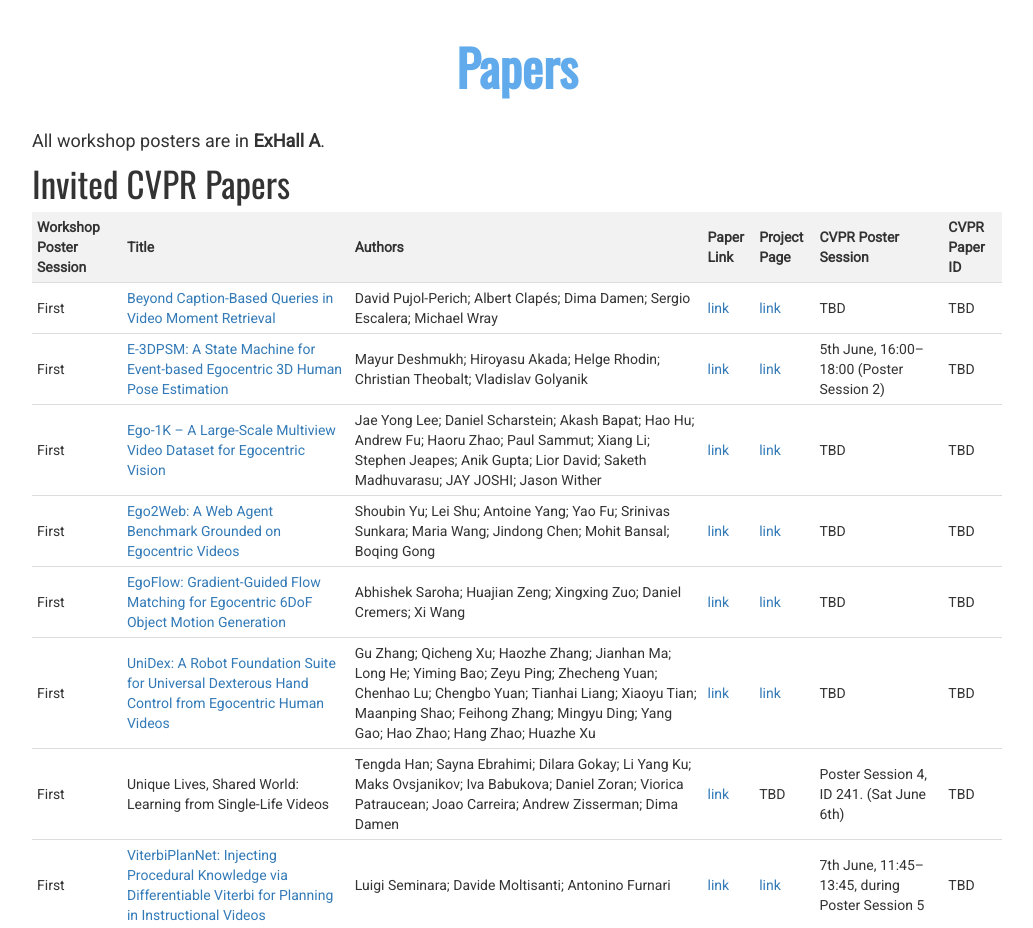
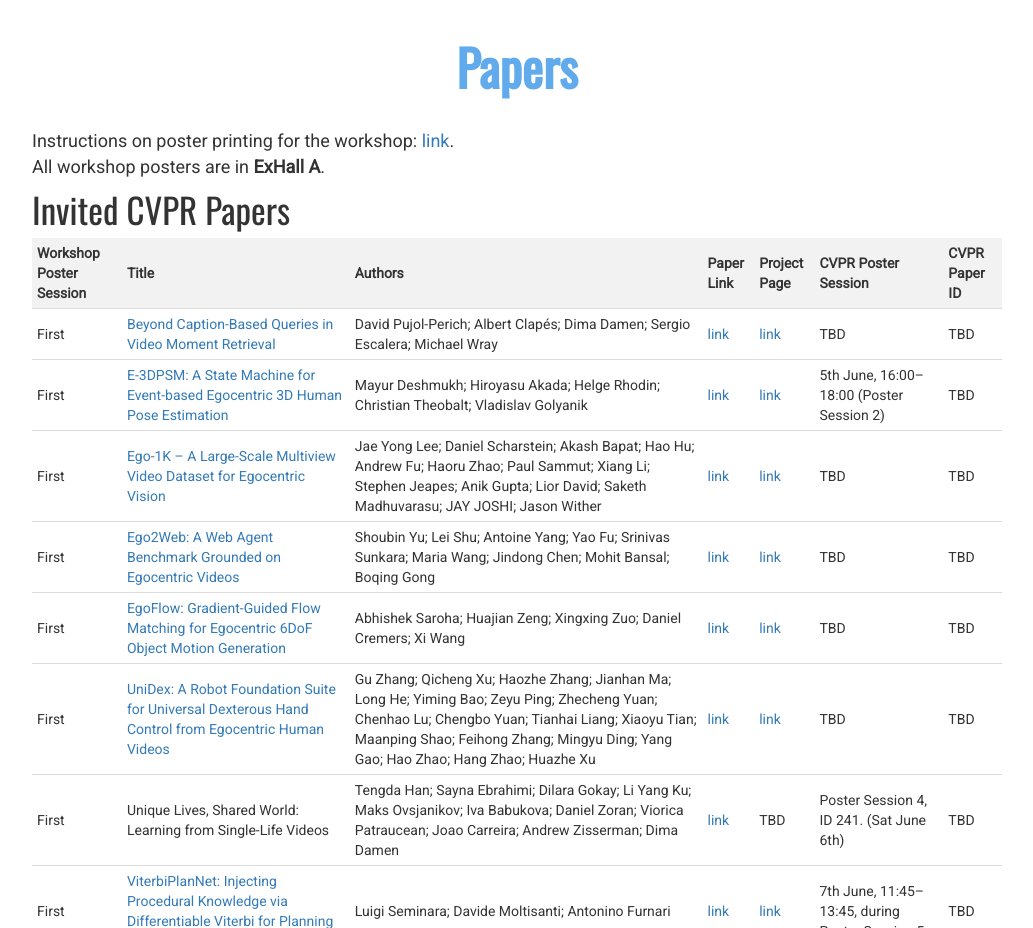
Before and after one commit to egovis/cvpr26, a plain HTML site: page index.html in a window 1280 px wide. Shown: the part 8960-9888 px from the top of the page, without its empty margins (123-1156 px from the left). Drawn offline with nearby package versions, Linux system fonts and the light colour scheme.

Commit message:
add workshop poster information

```diff
--- a/index.html
+++ b/index.html
@@ -860,6 +860,7 @@
         </div>
       </div>
       <p>
+        Instructions on poster printing for the workshop: <a href="https://cvpr.thecvf.com/Conferences/2026/PosterPrinting">link</a>.<br>
         All workshop posters are in <b>ExHall A</b>.
       </p>
       <h4 class="title2">Invited CVPR Papers</h4>
```
